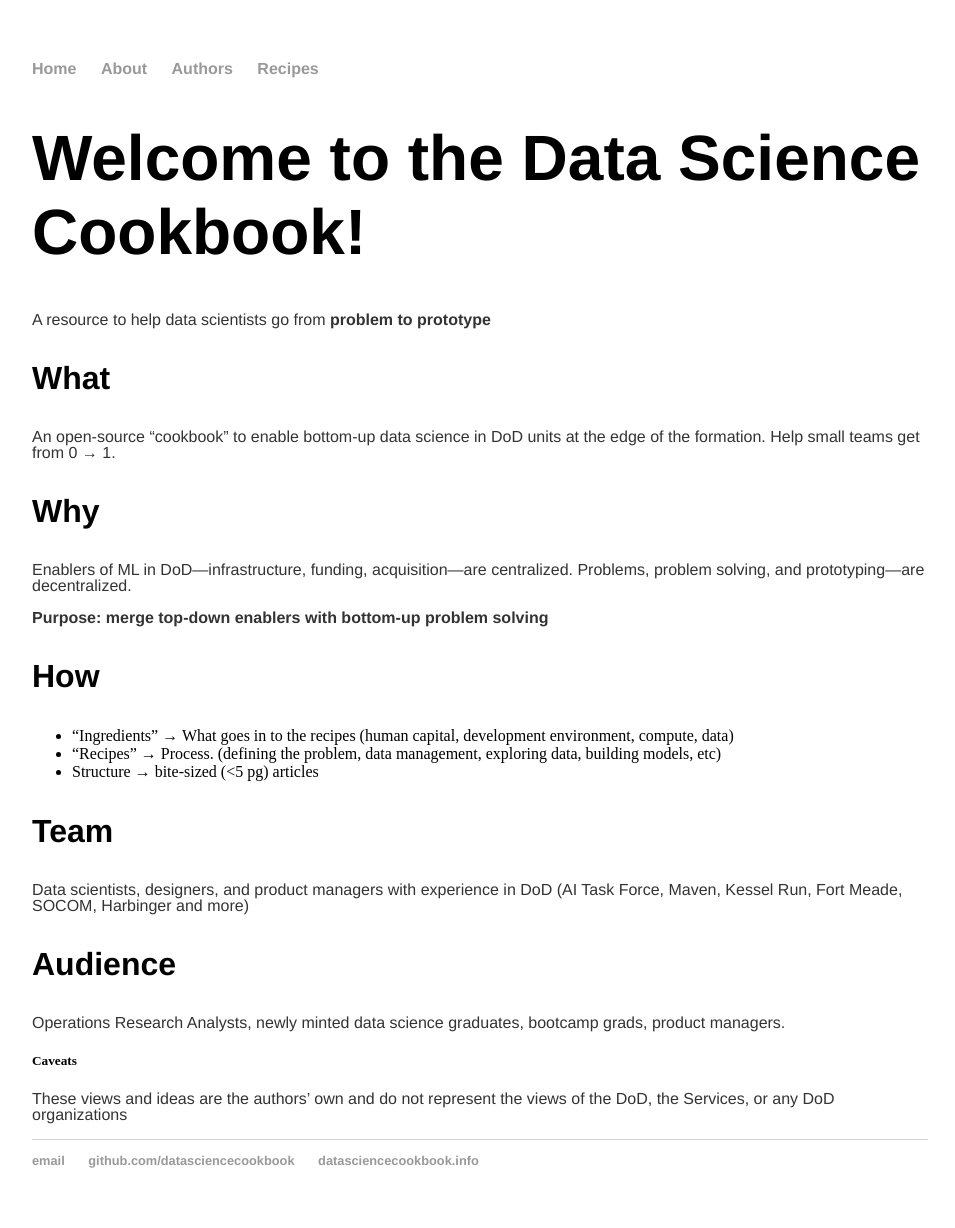
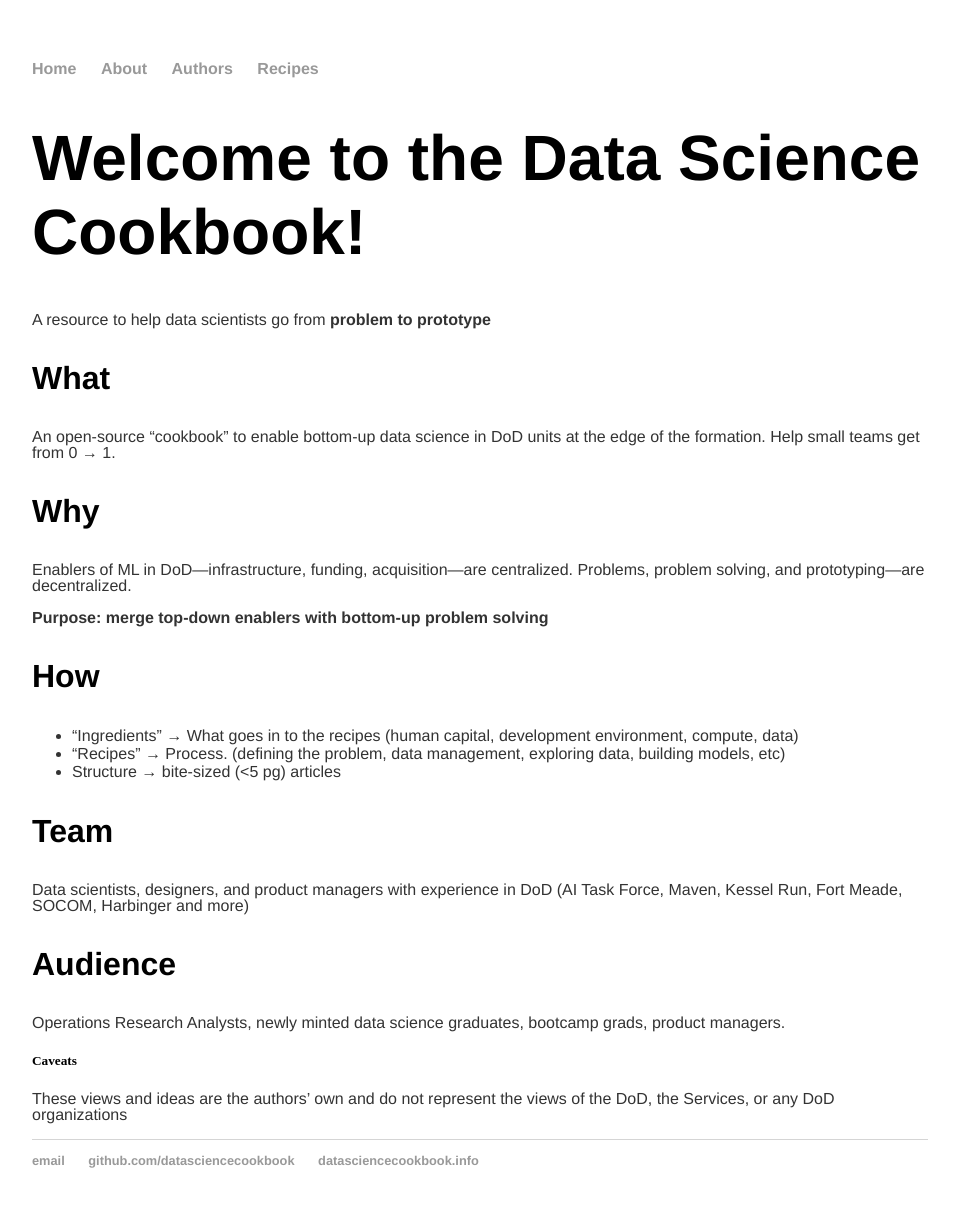
Before and after one commit to datasciencecookbook/datasciencecookbook.github.io, a Jekyll site: the page built from index.md, in a window 1280 px wide. Shown: the whole page, without its empty margins (160-1115 px from the left). Built offline with Jekyll 4.4.1, drawn with Linux system fonts in a browser that asks for light colours.

Commit message:
Update main.css

```diff
--- a/css/main.css
+++ b/css/main.css
@@ -44,6 +44,12 @@ p {
     color: #333;
 }
 
+ul{
+    front-size: 1em;
+    font-family:'Helvetica', 'Arial', 'Sans-Serif';
+    color: #333
+}
+
 footer {
     border-top: 1px solid #d5d5d5;
     font-size: .8em;
```
